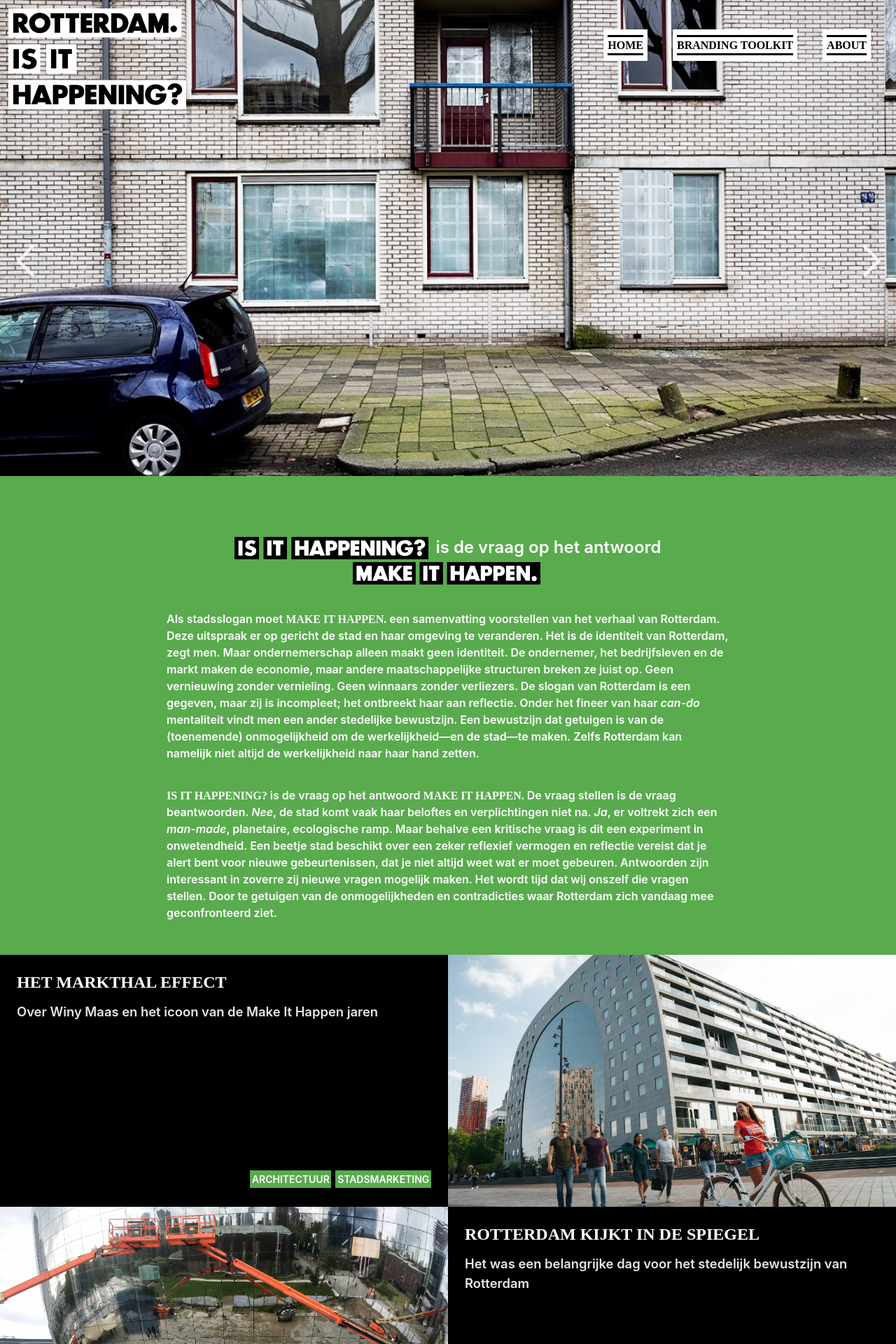
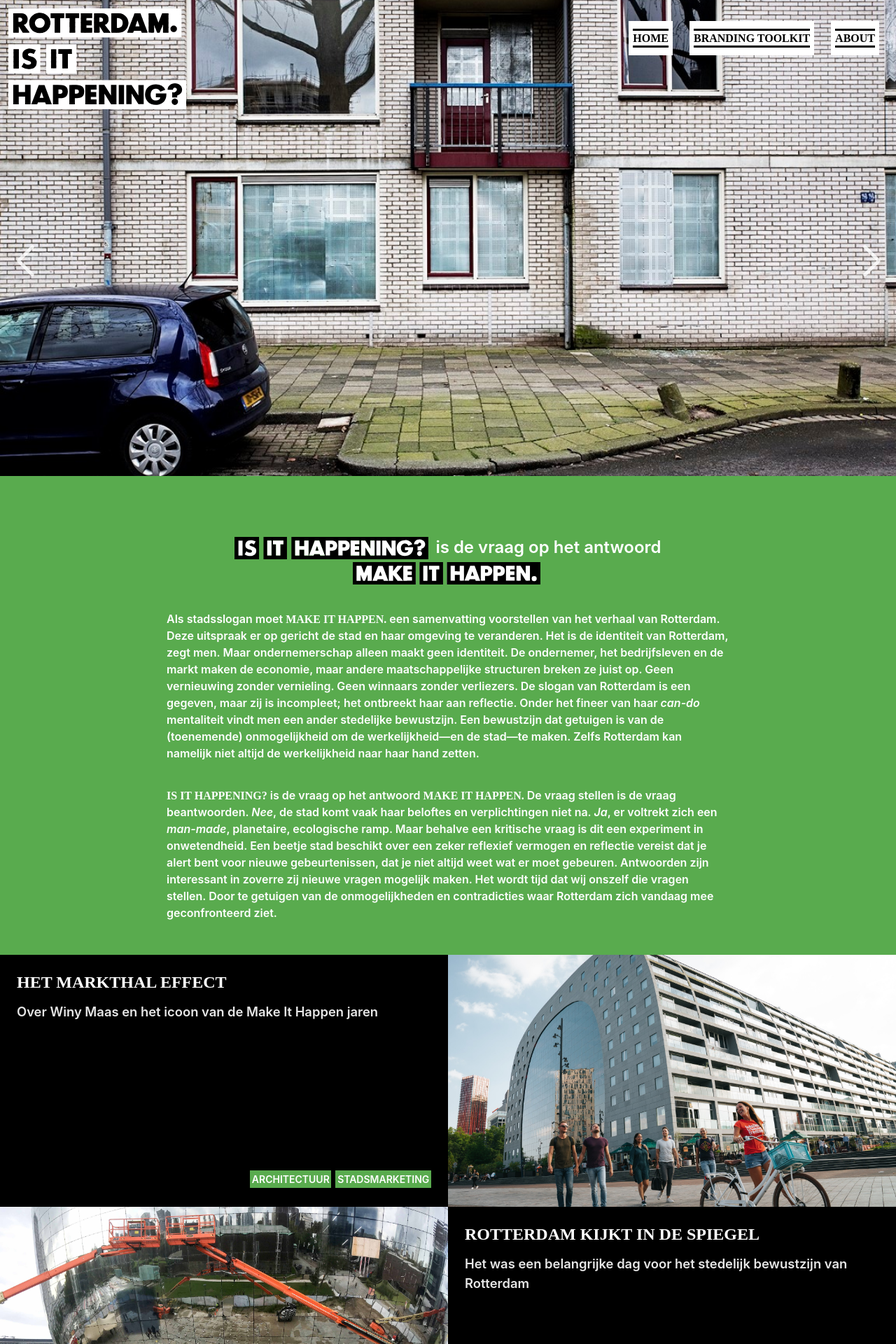
Before and after one commit to norealdirection/norealdirection.github.io, a Jekyll site: the page built from index.markdown, in a window 1280 px wide. Shown: the top 1920 px of the page at 70% size. Built offline with Jekyll 4.4.1, drawn with Linux system fonts in a browser that asks for light colours.

Commit message:
Update _layout.scss

```diff
--- a/_sass/minima/_layout.scss
+++ b/_sass/minima/_layout.scss
@@ -53,8 +53,8 @@
 	li {
 		display: inline-block;
 		list-style-type: none;
-		margin: $spacing-unit;
 		background-color: white;
+		margin: $spacing-unit/2;
 		&:not(:last-child) {
 			margin-right: $spacing-unit/2;
 		}
@@ -64,7 +64,7 @@
 		width: auto;
 		height: auto;
 		display: inline-block;
-  		margin: 10px 6px;
+  		margin: 12px 6px;
 	}
 
 	.page-link {
@@ -74,7 +74,7 @@
 		font-style: normal;
 		text-transform: uppercase;
 		margin: 0px;
-		padding: 0.2rem 0;
+		padding: 0.1rem 0;
 		border-top: 3px solid black;
 		border-bottom: 3px solid black;
 		line-height: $base-line-height;
@@ -177,10 +177,6 @@
 		margin-bottom: $spacing-unit*1.5;
 		margin-top: 0;
 	}
-
-	//	strong {
-	//		@include	iih(1.33)
-	//	}
 
 	.intro img {
 		height: $futura-font-size*2;
```
